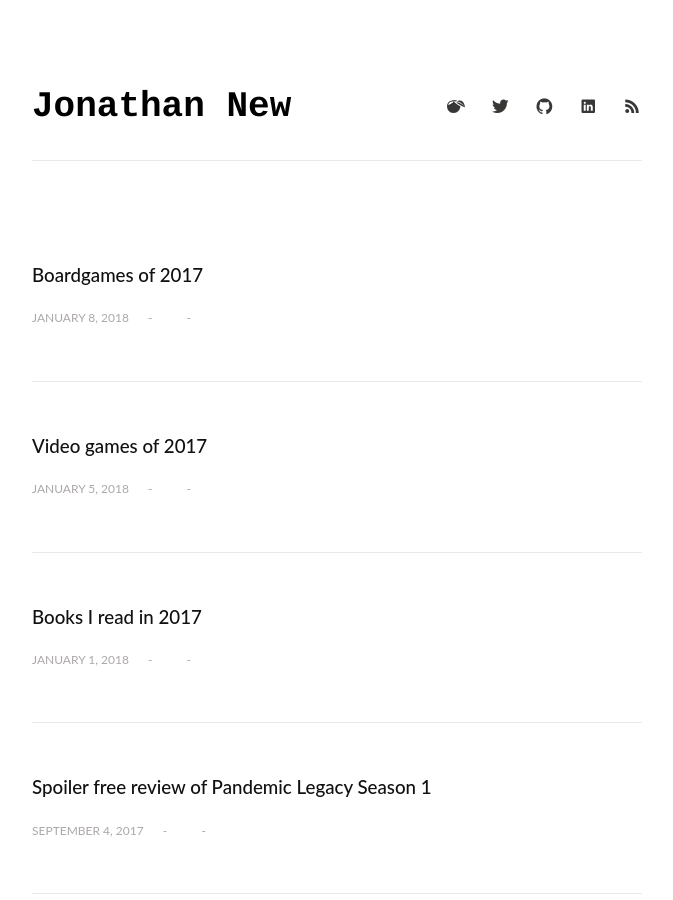
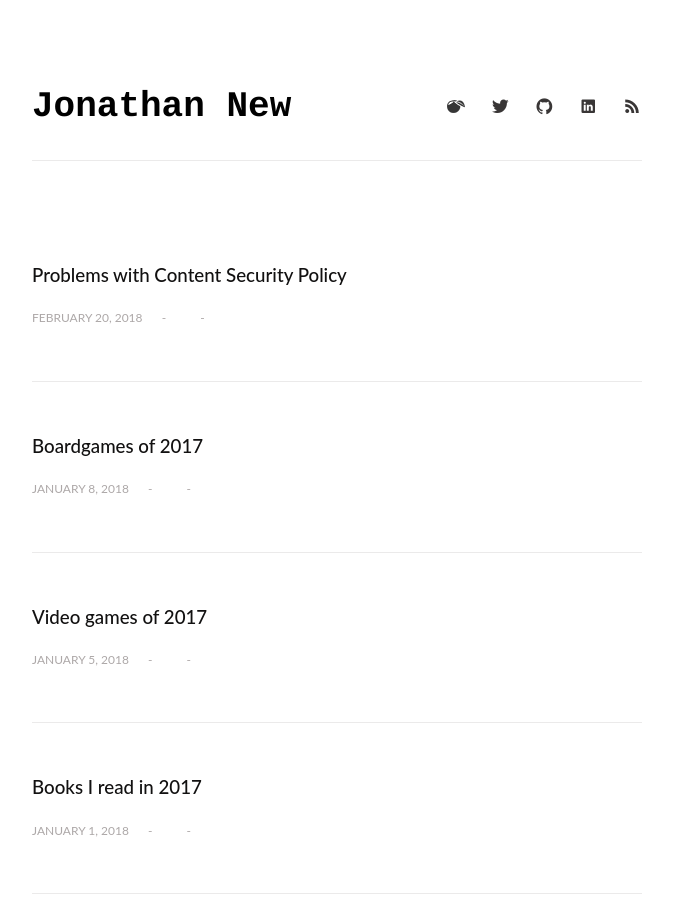
Before and after one commit to newtang/newtang.github.io, a Jekyll site: the page built from index.html, in a window 1280 px wide and 900 px high. Shown: the whole window, without its empty margins (303-976 px from the left). Built offline with Jekyll 4.4.1, drawn with Linux system fonts in a browser that asks for light colours.

Commit message:
Publishing my CSP post tomorrow morning

```diff
--- a/_drafts/csp.markdown
+++ b/_posts/2018-02-20-problems-with-csp.markdown
@@ -1,7 +1,7 @@
 ---
 layout: post
 title:  "Problems with Content Security Policy"
-date:   2018-02-17 22:40:00 -0800
+date:   2018-02-20 10:00:00 -0800
 categories: programming csp
 ---
 
```
